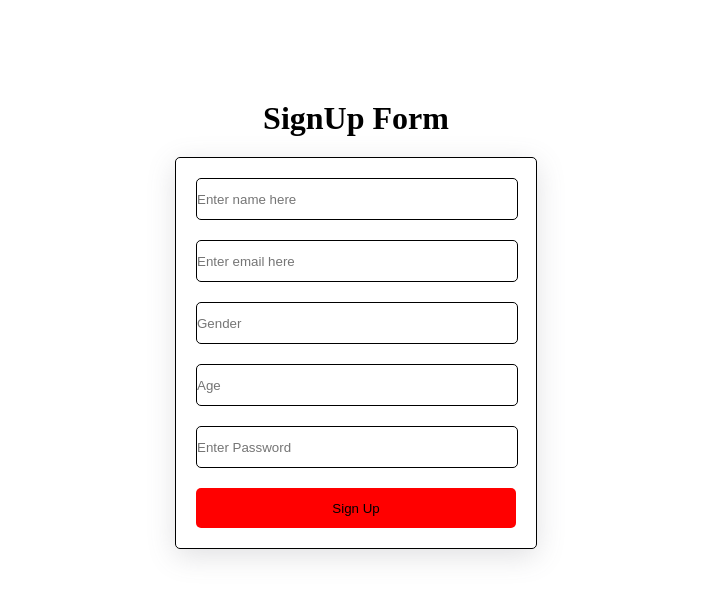
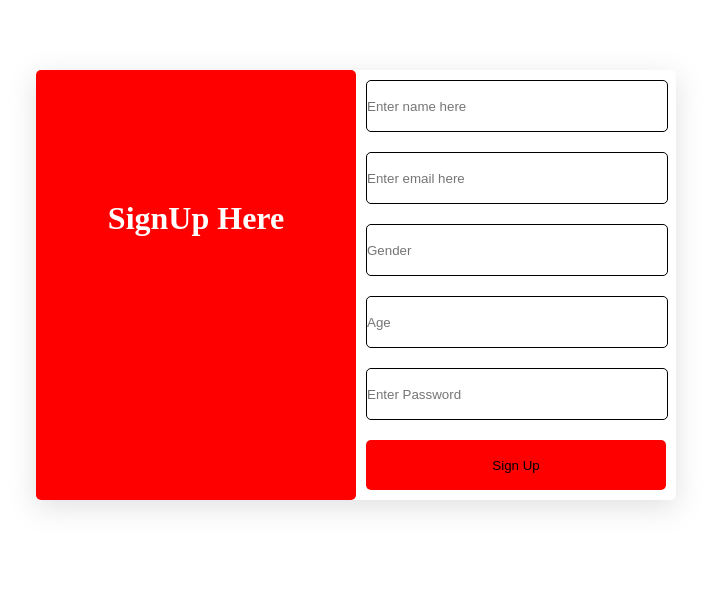
Before and after one commit to MadhuraTatte/steady-name-340, a plain HTML site: page Frontend/html/signUp.html in a window 1280 px wide. Shown: the whole page, without its empty margins (284-995 px from the left). Drawn offline with Linux system fonts and the light colour scheme.

Commit message:
signUp Frontend

```diff
--- a/Frontend/html/signUp.html
+++ b/Frontend/html/signUp.html
@@ -13,21 +13,35 @@
         }
         h1{
             text-align: center;
-            margin-top:100px
+            margin-top:40%;
+            color:white;
         }
         #container{
-            width:25%;
-            height:350px;
-            margin: auto;
-            margin-top: 20px;
-            border:1px solid black;
+             width:50%;
+             height:430px;
+             display:flex;
+             margin:auto;
+             margin-top: 70px;
             border-radius: 5px;
-            padding: 20px;
             box-shadow: rgba(100, 100, 111, 0.2) 0px 7px 29px 0px;
+        }
+        #box1{
+            width:50%;
+            height:95.4%;
+            border-radius: 5px;
+            padding:10px;
+            background-color: red;
+
+        }
+        #box2{
+            width:50%;
+            height:95.4%;
+            padding:10px;
+
         }
         input{
             width:100%;
-            height:40px;
+            height:50px;
             margin-bottom:20px;
             border:1px solid black;
             border-radius: 5px;
@@ -36,7 +50,7 @@
             display: block;
             margin: auto;
             width:100%;
-            height:40px;
+            height:50px;
             background-color: red;
             border:none;
             border-radius: 5px;
@@ -47,8 +61,12 @@
 </head>
 <body>
 
-    <h1>SignUp Form</h1>
+
     <div id="container">
+        <div id="box1">
+            <h1>SignUp Here</h1>
+        </div>
+        <div id="box2">
             <input type="text" id="name" placeholder="Enter name here">
             <input type="email" id="email" placeholder="Enter email here">
             <input type="text" id="gender" placeholder="Gender">
@@ -57,10 +75,14 @@
             <button onclick="onPress()">Sign Up</button>
         </div>
 
+    </div>
+
 </body>
 </html>
+<script src="https://kit.fontawesome.com/63a16aff49.js" crossorigin="anonymous"></script>
 <script>
     const onPress=()=>{
+
         const user={
             name:document.getElementById("name").value,
             email:document.getElementById("email").value,
@@ -70,6 +92,7 @@
 
         }
 
+
         fetch("http://localhost:4000/user/register",{
             method:"POST",
             headers:{
@@ -77,12 +100,15 @@
             },
             body:JSON.stringify(user)
         }).then(res=>res.json())
-        .then(res=>console.log(res))
-        .catch(err=>console.log(err))
+        .then(res=>{
+            alert(res.msg)
+
+        })
+        .catch(err=>alert(err))
 
 
-        alert("User Registered Successfully...!")
-        window.location.href = "./login.html";
+
+
      }
 
 
```
Also changed, not shown: Backend/model/user.model.js (+5 -5 lines), Backend/routes/user.routes.js (+11 -2 lines). Lines whose indentation alone changed are shown as unchanged.
